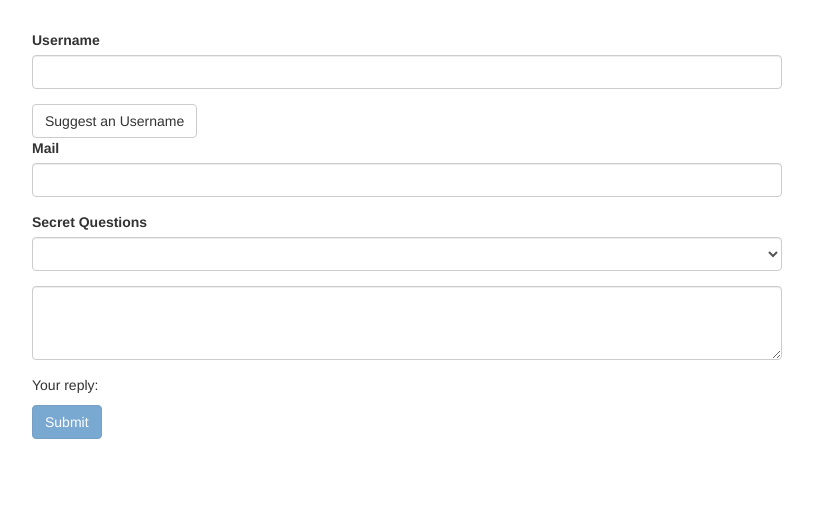
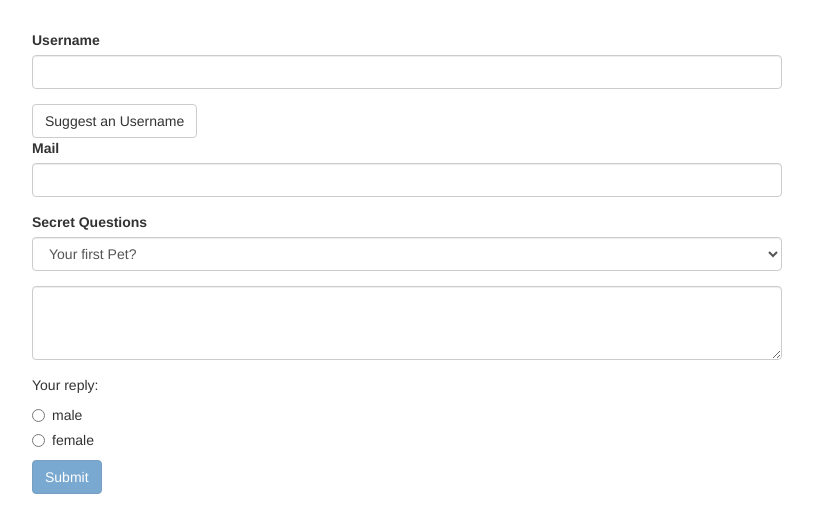
Before and after one commit to JulianSaenze/angular-forms, an Angular app: page / in a window 1280 px wide. Shown: the top 532 px of the page, without its empty margins (233-1046 px from the left). Built offline with nearby package versions, Linux system fonts and the light colour scheme.

Commit message:
setting and patching form values

```diff
--- a/src/app/app.component.html
+++ b/src/app/app.component.html
@@ -16,7 +16,12 @@
               name="username"
               required>
           </div>
-          <button class="btn btn-default" type="button">Suggest an Username</button>
+          <button
+            class="btn btn-default"
+            type="button"
+            (click)="suggestUserName()">
+            Suggest an Username
+          </button>
           <div class="form-group">
             <label for="email">Mail</label>
             <input
@@ -52,6 +57,17 @@
           </textarea>
         </div>
         <p>Your reply: {{ answer }}</p>
+        <div class="radio" *ngFor="let gender of genders">
+          <label>
+            <input
+              type="radio"
+              name="gender"
+              ngModel
+              [value]="gender"
+              required>
+              {{ gender }}
+          </label>
+        </div>
         <button
           class="btn btn-primary"
           type="submit"
--- a/src/app/app.component.ts
+++ b/src/app/app.component.ts
@@ -1,4 +1,4 @@
-import { Component } from '@angular/core';
+import { Component, ViewChild } from '@angular/core';
 import { NgForm } from '@angular/forms';
 
 @Component({
@@ -7,8 +7,29 @@ import { NgForm } from '@angular/forms';
   styleUrls: ['./app.component.css']
 })
 export class AppComponent {
+  @ViewChild('f') signUpForm: NgForm;
+  defaultQuestion = 'pet';
+  answer = '';
+  genders = ['male', 'female'];
+
   suggestUserName() {
     const suggestedName = 'Superuser';
+    //set the value of the whole form (not the best approach)
+    // this.signUpForm.setValue({
+    //   userData: {
+    //     username: suggestedName,
+    //     email: ''
+    //   },
+    //   secret: 'pet',
+    //   questionAnswer: '',
+    //   gender: 'male'
+    // });
+
+    //better approach -> patchValue to overwrite parts of the form and setValue to set the whole form
+    this.signUpForm.form.patchValue({
+      userData: {
+        username: suggestedName
+      }});
   }
 
   //triggered every time that form is submitted
```
